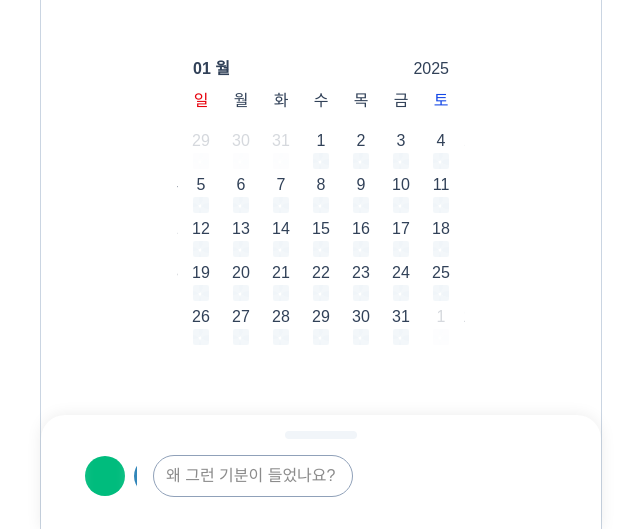
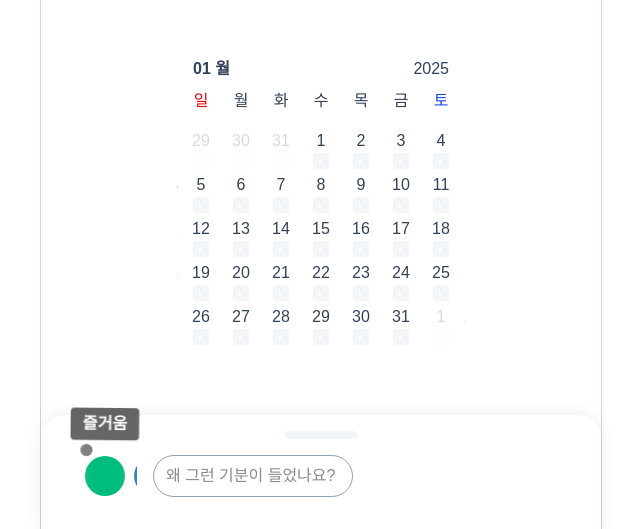
Before and after one commit to MaetDol/mood-of-today, a Next.js app: page /main in a window 1280 px wide. Shown: the part 271-800 px from the top of the page, without its empty margins (319-959 px from the left). Built offline with nearby package versions, Linux system fonts and the light colour scheme.

Commit message:
feat, 동그라미 설명 툴팁 노출

```diff
--- a/src/app/main/_components/SlideCircles.tsx
+++ b/src/app/main/_components/SlideCircles.tsx
@@ -53,6 +53,15 @@ export function SlideCircles({ circles, onChange }: Props) {
   const currentX = 12 - idx * 48;
 
   return (
+    <div className="relative">
+      <span
+        className="absolute bottom-[calc(100%_+_16px)] left-1/2 -translate-x-1/2 whitespace-nowrap
+      bg-black/60 px-3 py-1 rounded text-white font-bold animate-bubble
+      "
+      >
+        {circles[idx].name}
+        <span className="bg-black/50 block w-3 h-3 rounded-full absolute top-[calc(100%_+_4px)] left-1/2 translate-x-[-24px] animate-bubble2" />
+      </span>
       <div className="w-[64px] overflow-hidden relative" {...dragHandlers}>
         <div className="absolute h-full left-0 top-0 shadow-[0_0_16px_2px] shadow-white z-1" />
         <div className="absolute h-full right-0 top-0 shadow-[0_0_16px_2px] shadow-white z-1" />
@@ -75,5 +84,6 @@ export function SlideCircles({ circles, onChange }: Props) {
           ))}
         </div>
       </div>
+    </div>
   );
 }
```
Lines whose indentation alone changed are shown as unchanged.
